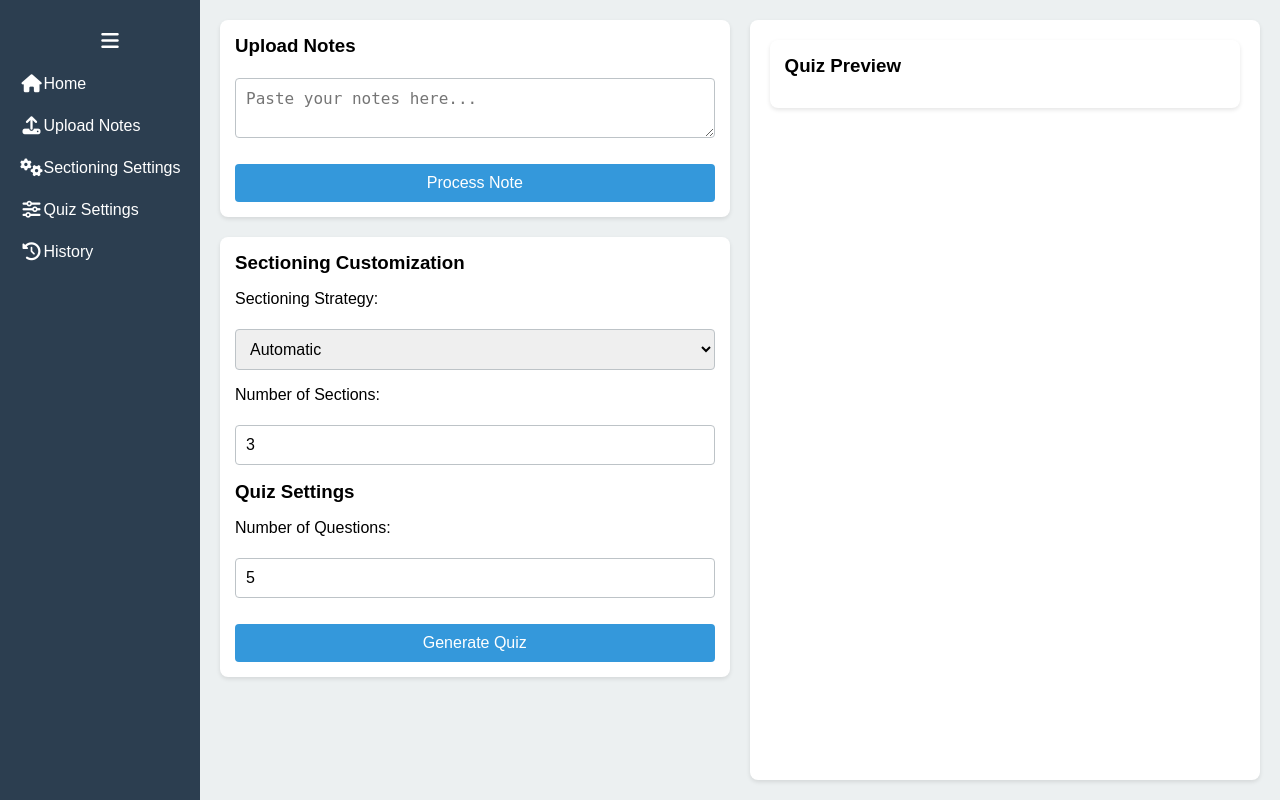
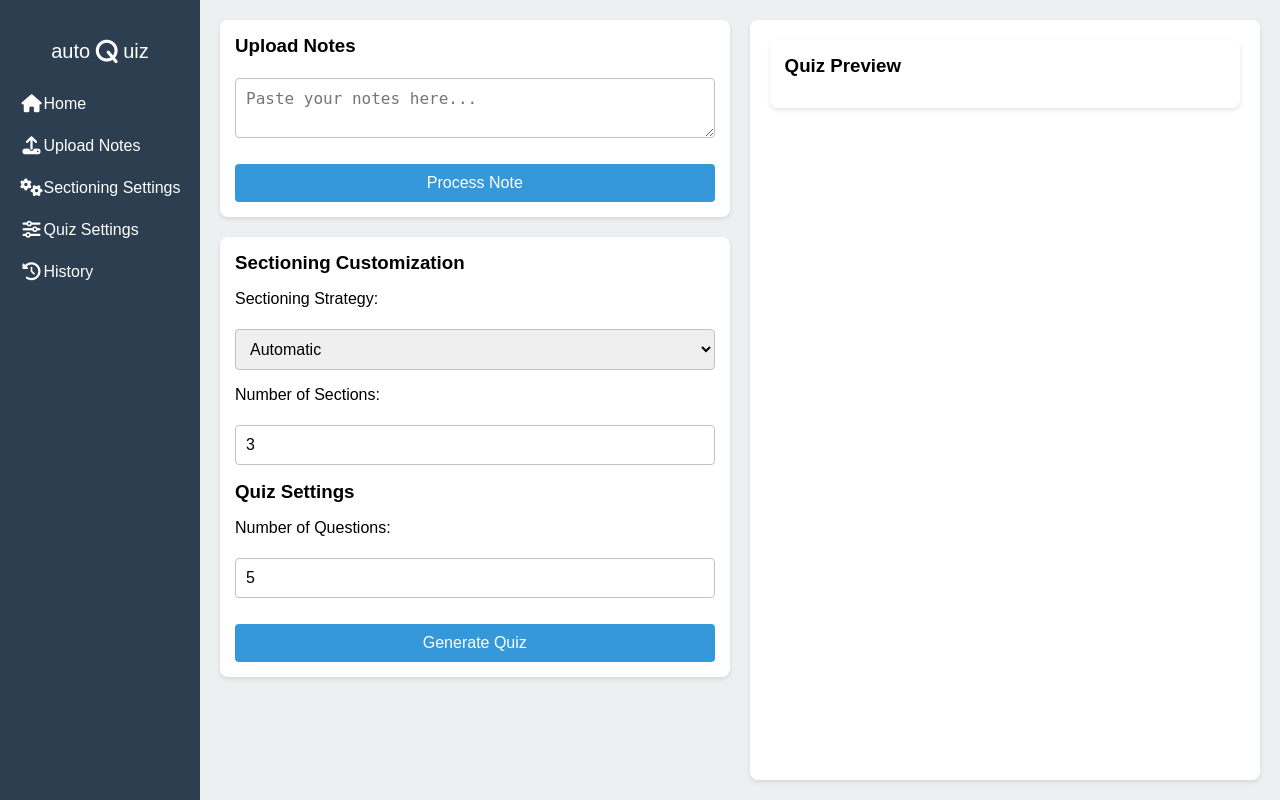
Before and after one commit to goodudetheboy/autoquiz, a Flask app: template frontend/templates/index.html in a window 1280 px wide. Run offline with Flask 3, Linux system fonts and the light colour scheme; the template is opened without the code that fills it, so the values that code supplies are empty; some libraries are stand-ins or nearby versions.

Commit message:
[feat] Add a cool logo

```diff
--- a/frontend/static/styles/index.css
+++ b/frontend/static/styles/index.css
@@ -38,10 +38,9 @@ body {
     border: none;
     color: white;
     font-size: 20px;
-    padding: 10px;
+    padding: 20px 10px;
     cursor: pointer;
     align-self: flex-start;
-    margin-left: 10px;
 }
 
 .sidebar ul {
--- a/frontend/templates/index.html
+++ b/frontend/templates/index.html
@@ -10,10 +10,15 @@
 <body>
     <div class="container">
         <aside class="sidebar">
-            <button id="toggle-sidebar"><i class="fas fa-bars"></i></button>
+            <button id="toggle-sidebar">
+                <span class="nav-text">auto</span>
+                <i class="fas fa-lg fa-q"></i>
+                <span class="nav-text">uiz</span>
+            </button>
+
             <nav>
                 <ul>
-                    <li><a href="#"><i class="fas fa-home"></i> <span class="nav-text">Home</span></a></li>
+                    <li><a href="#"><i class="fas fa-home fa-2xl"></i> <span class="nav-text">Home</span></a></li>
                     <li><a href="#"><i class="fas fa-upload"></i> <span class="nav-text">Upload Notes</span></a></li>
                     <li><a href="#"><i class="fas fa-cogs"></i> <span class="nav-text">Sectioning Settings</span></a></li>
                     <li><a href="#"><i class="fas fa-sliders-h"></i> <span class="nav-text">Quiz Settings</span></a></li>
```
